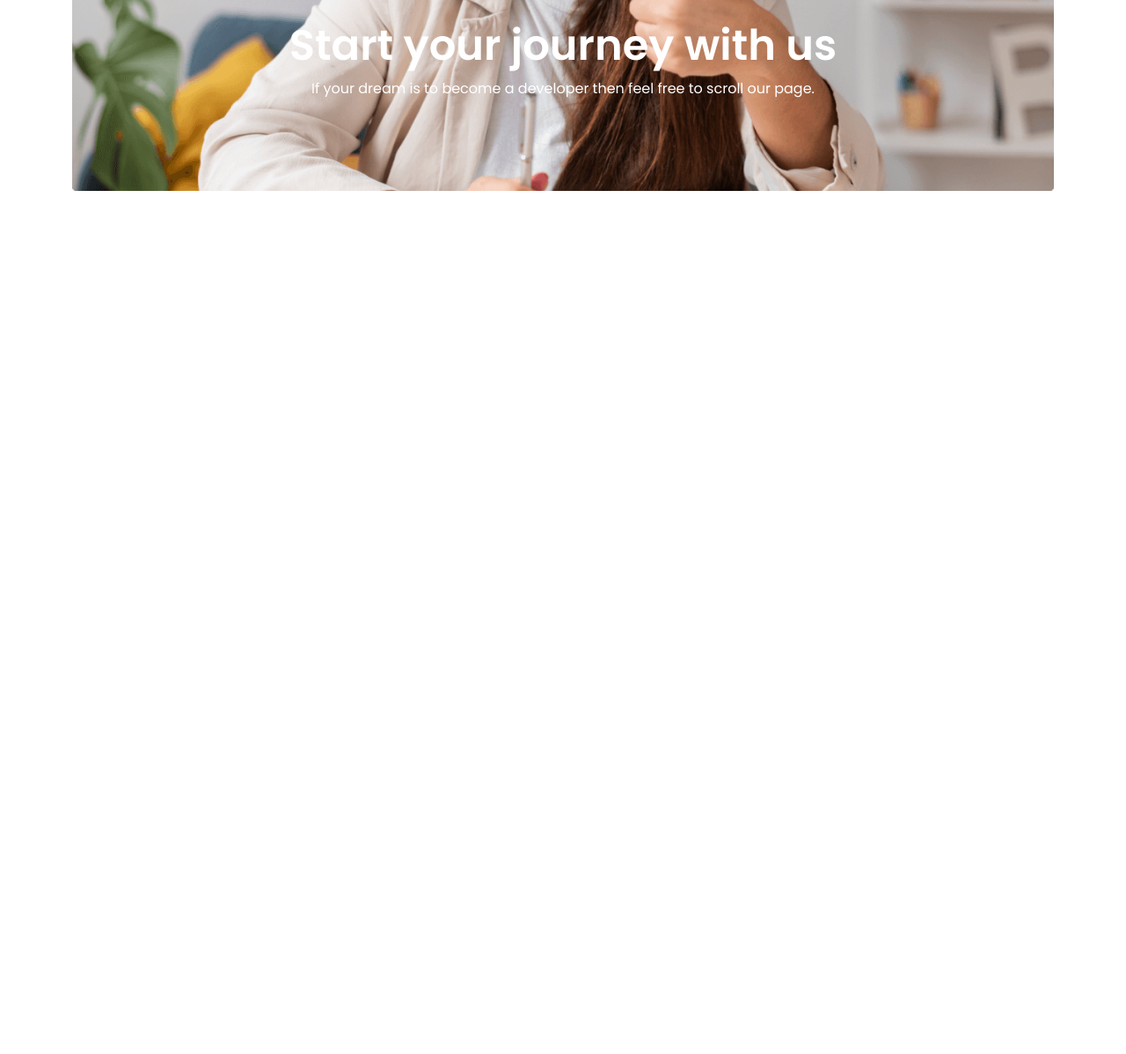
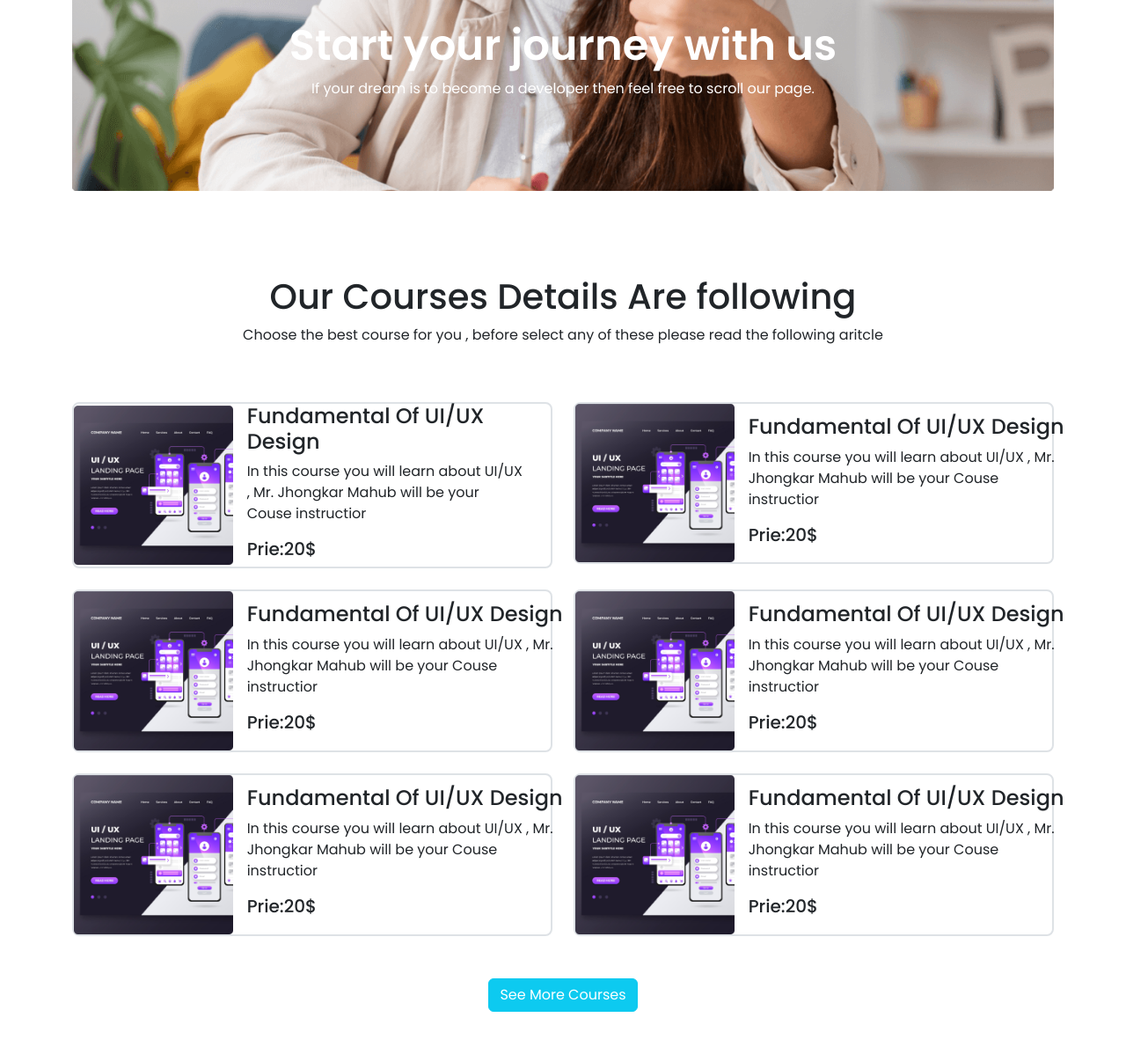
Before and after one commit to Riday1/soft-tech-assignment-2, a plain HTML site: page index.html in a window 1280 px wide. Shown: the part 459-1657 px from the top of the page at 88% size. Before the commit the page ends 800 px from the top, so only its background shows below. Drawn offline with nearby package versions, Linux system fonts and the light colour scheme.

Commit message:
course section added successfully

```diff
--- a/index.html
+++ b/index.html
@@ -18,9 +18,9 @@
 <body>
 
     <!-- header section placed here -->
-    <header class="sticky-top mb-3 shadow-sm">
+    <header class="mb-3 shadow-sm ">
         <nav>
-            <nav class="navbar navbar-expand-lg ">
+            <nav class="navbar navbar-expand-lg bg-white">
                 <div class="container">
                     <a class="navbar-brand fs-3 fw-bold text-info" href="#">Soft-Tech</a>
                     <button class="navbar-toggler border-0 " type="button" data-bs-toggle="collapse"
@@ -99,6 +99,99 @@
 
         </section>
 
+        <!-- course section started from here -->
+        <section class="container mt-5">
+            <div class="text-center p-5">
+                <h1>Our Courses Details Are following</h1>
+                <p>Choose the best course for you , before select any of these please read the following aritcle</p>
+            </div>
+            <div class="row g-4">
+                <div class="col-lg-6 ">
+                    <div class="d-flex align-items-center border border-2 rounded-3">
+                        <div class="col-lg-4 ">
+                            <img src="images/course/course-1.png" class="img-fluid" alt="">
+                        </div>
+                        <div class="col-lg-7 ms-3">
+                            <h4>Fundamental Of UI/UX Design</h4>
+                            <p>In this course you will learn about UI/UX , Mr. Jhongkar Mahub will be your Couse
+                                instructior </p>
+                            <h5>Prie:20$</h5>
+                        </div>
+                    </div>
+                </div>
+                <div class="col-lg-6 ">
+                    <div class="d-flex align-items-center border border-2 rounded-3">
+                        <div class="col-lg-4 ">
+                            <img src="images/course/course-1.png" class="img-fluid" alt="">
+                        </div>
+                        <div class="col-lg-8 ms-3">
+                            <h4>Fundamental Of UI/UX Design</h4>
+                            <p>In this course you will learn about UI/UX , Mr. Jhongkar Mahub will be your Couse
+                                instructior </p>
+                            <h5>Prie:20$</h5>
+                        </div>
+                    </div>
+                </div>
+                <div class="col-lg-6 ">
+                    <div class="d-flex align-items-center border border-2 rounded-3">
+                        <div class="col-lg-4 ">
+                            <img src="images/course/course-1.png" class="img-fluid" alt="">
+                        </div>
+                        <div class="col-lg-8 ms-3">
+                            <h4>Fundamental Of UI/UX Design</h4>
+                            <p>In this course you will learn about UI/UX , Mr. Jhongkar Mahub will be your Couse
+                                instructior </p>
+                            <h5>Prie:20$</h5>
+                        </div>
+                    </div>
+                </div>
+                <div class="col-lg-6 ">
+                    <div class="d-flex align-items-center border border-2 rounded-3">
+                        <div class="col-lg-4 ">
+                            <img src="images/course/course-1.png" class="img-fluid" alt="">
+                        </div>
+                        <div class="col-lg-8 ms-3">
+                            <h4>Fundamental Of UI/UX Design</h4>
+                            <p>In this course you will learn about UI/UX , Mr. Jhongkar Mahub will be your Couse
+                                instructior </p>
+                            <h5>Prie:20$</h5>
+                        </div>
+                    </div>
+                </div>
+                <div class="col-lg-6 ">
+                    <div class="d-flex align-items-center border border-2 rounded-3">
+                        <div class="col-lg-4 ">
+                            <img src="images/course/course-1.png" class="img-fluid" alt="">
+                        </div>
+                        <div class="col-lg-8 ms-3">
+                            <h4>Fundamental Of UI/UX Design</h4>
+                            <p>In this course you will learn about UI/UX , Mr. Jhongkar Mahub will be your Couse
+                                instructior </p>
+                            <h5>Prie:20$</h5>
+                        </div>
+                    </div>
+                </div>
+                <div class="col-lg-6 ">
+                    <div class="d-flex align-items-center border border-2 rounded-3">
+                        <div class="col-lg-4 ">
+                            <img src="images/course/course-1.png" class="img-fluid" alt="">
+                        </div>
+                        <div class="col-lg-8 ms-3">
+                            <h4>Fundamental Of UI/UX Design</h4>
+                            <p>In this course you will learn about UI/UX , Mr. Jhongkar Mahub will be your Couse
+                                instructior </p>
+                            <h5>Prie:20$</h5>
+                        </div>
+                    </div>
+                </div>
+            </div>
+            <div class=" d-flex justify-content-center py-5">
+                <button class="btn btn-info text-white ">See More Courses</button>
+            </div>
+        </section>
+
+        <!-- extra section placed here -->
+
 
     </main>
 
```
Also changed, not shown: images/cover/mobile-removebg-preview.png (added).
